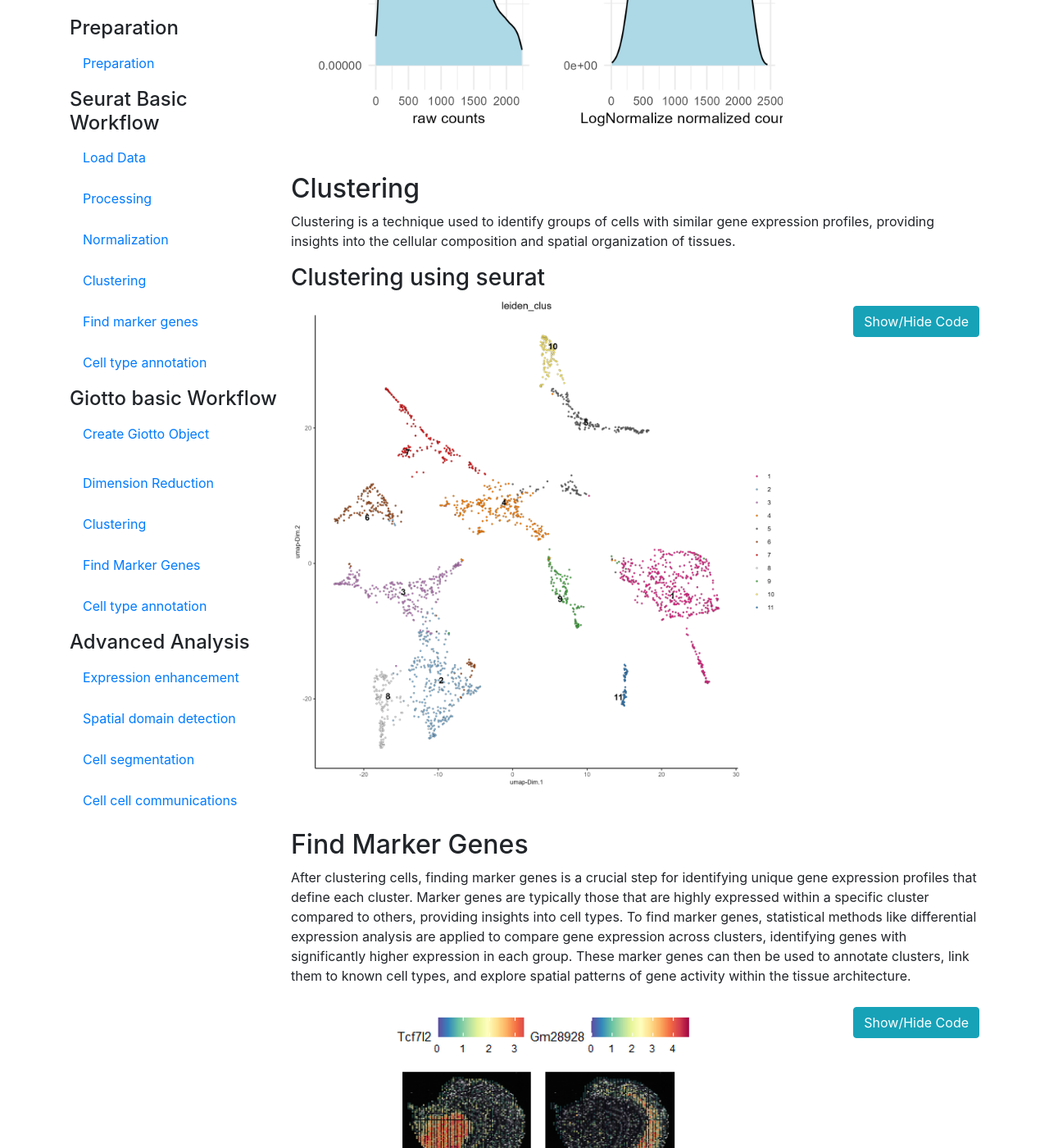
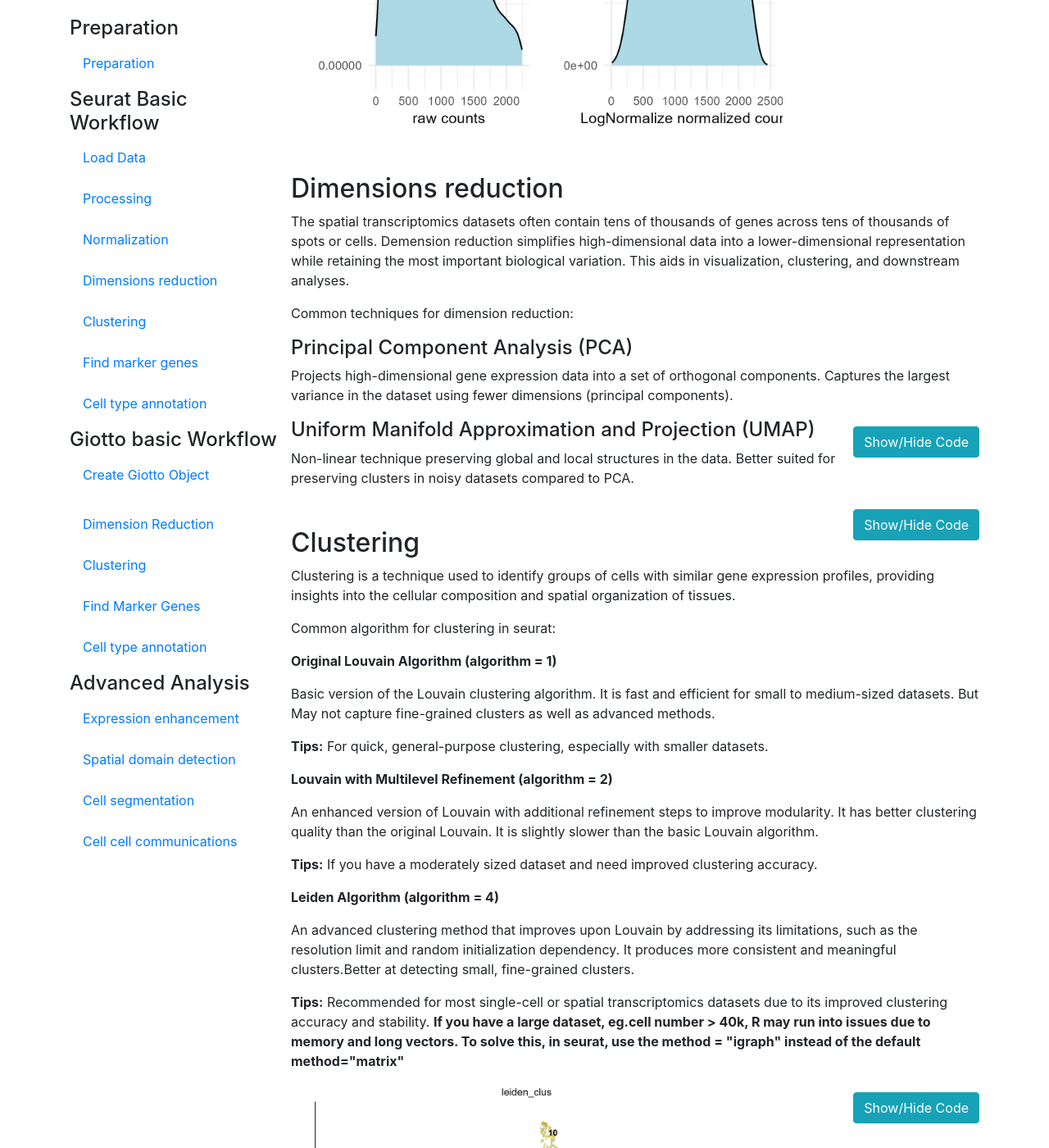
Before and after one commit to STOmicsUS/StereoWorkflow.github.io, a Jekyll site: the page index.html, which Jekyll copies as it is, in a window 1280 px wide and 1400 px high, scrolled down 3899 px. Shown: the whole window at 82% size. Built offline with Jekyll 4.4.1, drawn with Linux system fonts in a browser that asks for light colours; nearby versions of some CDN libraries.

Commit message:
update index

```diff
--- a/index.html
+++ b/index.html
@@ -65,6 +65,7 @@
                         <li class="nav-item"><a href="#Seurat loadData" class="nav-link">Load Data</a></li>
                         <li class="nav-item"><a href="#Seurat preprocessing" class="nav-link">Processing</a></li>
                         <li class="nav-item"><a href="#Seurat normalization" class="nav-link">Normalization</a></li>
+                        <li class="nav-item"><a href="#Seurat dimensions reduction" class="nav-link">Dimensions reduction</a></li>
                         <li class="nav-item"><a href="#Seurat clustering" class="nav-link">Clustering</a></li>
                         <li class="nav-item"><a href="#Seurat find marker genes" class="nav-link">Find marker genes</a></li>
                         <li class="nav-item"><a href="#Seurat cell type annotation" class="nav-link">Cell type annotation</a></li>
@@ -250,14 +251,81 @@ st_data <- NormalizeData(st_data.filter,assay='RNA' ,normalization.method="LogNo
             </div>
             <img src="images/SS200000135TL_D1.adjusted.cellbin.logNormalizaPlot.png" alt="Description of image" style="width:600px; height:auto;">
 
+        <!-- Dimensions reduction Section -->
+        <h2 id="Seurat dimensions reduction" class="mt-5">Dimensions reduction</h2>
+        <p>
+        The spatial transcriptomics datasets often contain tens of thousands of genes across tens of thousands of spots or cells.
+        Demension reduction simplifies high-dimensional data into a lower-dimensional representation while retaining the most important biological variation.
+        This aids in visualization, clustering, and downstream analyses.
+        </p>
+        <p>
+        Common techniques for dimension reduction:
+        </p>
+        <h4>Principal Component Analysis (PCA)</h4>
+        <p>
+        Projects high-dimensional gene expression data into a set of orthogonal components.
+        Captures the largest variance in the dataset using fewer dimensions (principal components).
+        </p>
+            <!-- Code block toggle button -->
+            <button class="btn btn btn-info float-right" type="button" data-toggle="collapse" data-target="#SeuratPCACode" aria-expanded="false" aria-controls="SeuratPCACode">
+            Show/Hide Code
+            </button>
+            <!-- Collapsible code block -->
+            <div class="collapse" id="SeuratPCACode">
+                <pre><code class="language-r">
+st_data <- FindVariableFeatures(object = st_data)
+st_data <- ScaleData(object = st_data)
+st_data <- RunPCA(object = st_data)
+                </code></pre>
+            </div>
+
+        <h4>Uniform Manifold Approximation and Projection (UMAP)</h4>
+        <p>
+        Non-linear technique preserving global and local structures in the data.
+        Better suited for preserving clusters in noisy datasets compared to PCA.
+        </p>
+            <!-- Code block toggle button -->
+            <button class="btn btn btn-info float-right" type="button" data-toggle="collapse" data-target="#SeuratUMAPCode" aria-expanded="false" aria-controls="SeuratUMAPCode">
+            Show/Hide Code
+            </button>
+            <!-- Collapsible code block -->
+            <div class="collapse" id="SeuratUMAPCode">
+                <pre><code class="language-r">
+st_data <- FindNeighbors(object = st_data, dims = 1:30)
+st_data <- RunUMAP(object = st_data, dims = 1:30)
+                </code></pre>
+            </div>
+
         <!-- Clustering Section -->
-                <h2 id="Clustering" class="mt-5">Clustering</h2>
+        <h2 id="Seurat clustering" class="mt-5">Clustering</h2>
         <p>
         Clustering is a technique used to identify groups of cells with similar gene expression profiles,
         providing insights into the cellular composition and spatial organization of tissues.
         </p>
+        <p>
+        Common algorithm for clustering in seurat:
+        </p>
+        <p><b>Original Louvain Algorithm (algorithm = 1)</b></p>
+        <p>Basic version of the Louvain clustering algorithm. It is fast and efficient for small to medium-sized datasets.
+        But May not capture fine-grained clusters as well as advanced methods.</p>
+        <p><b>Tips:</b> For quick, general-purpose clustering, especially with smaller datasets.</p>
 
-                <h3>Clustering using seurat</h3>
+        <p><b>Louvain with Multilevel Refinement (algorithm = 2)</b></p>
+        <p>An enhanced version of Louvain with additional refinement steps to improve modularity.
+        It has better clustering quality than the original Louvain. It is slightly slower than the basic Louvain algorithm.</p>
+        <p><b>Tips:</b> If you have a moderately sized dataset and need improved clustering accuracy.</p>
+
+        <p><b>Leiden Algorithm (algorithm = 4)</b></p>
+        <p>An advanced clustering method that improves upon Louvain by addressing its limitations,
+            such as the resolution limit and random initialization dependency.
+            It produces more consistent and meaningful clusters.Better at detecting small, fine-grained clusters.</p>
+        <p><b>Tips:</b> Recommended for most single-cell or spatial transcriptomics datasets due to its improved clustering accuracy and stability.
+        <b>If you have a large dataset, eg.cell number > 40k, R may run into issues due to memory and long vectors. To solve this, in seurat,
+        use the method = "igraph" instead of the default method="matrix"</b>
+        </p>
+
+
+
         <img src="images/dimPlot2D.png" alt="Description of image" style="width:600px; height:auto;">
 
                 <!-- Code block toggle button -->
```
Also changed, not shown: other parts of index.html (+0 -8 lines). Lines whose indentation alone changed are shown as unchanged.
